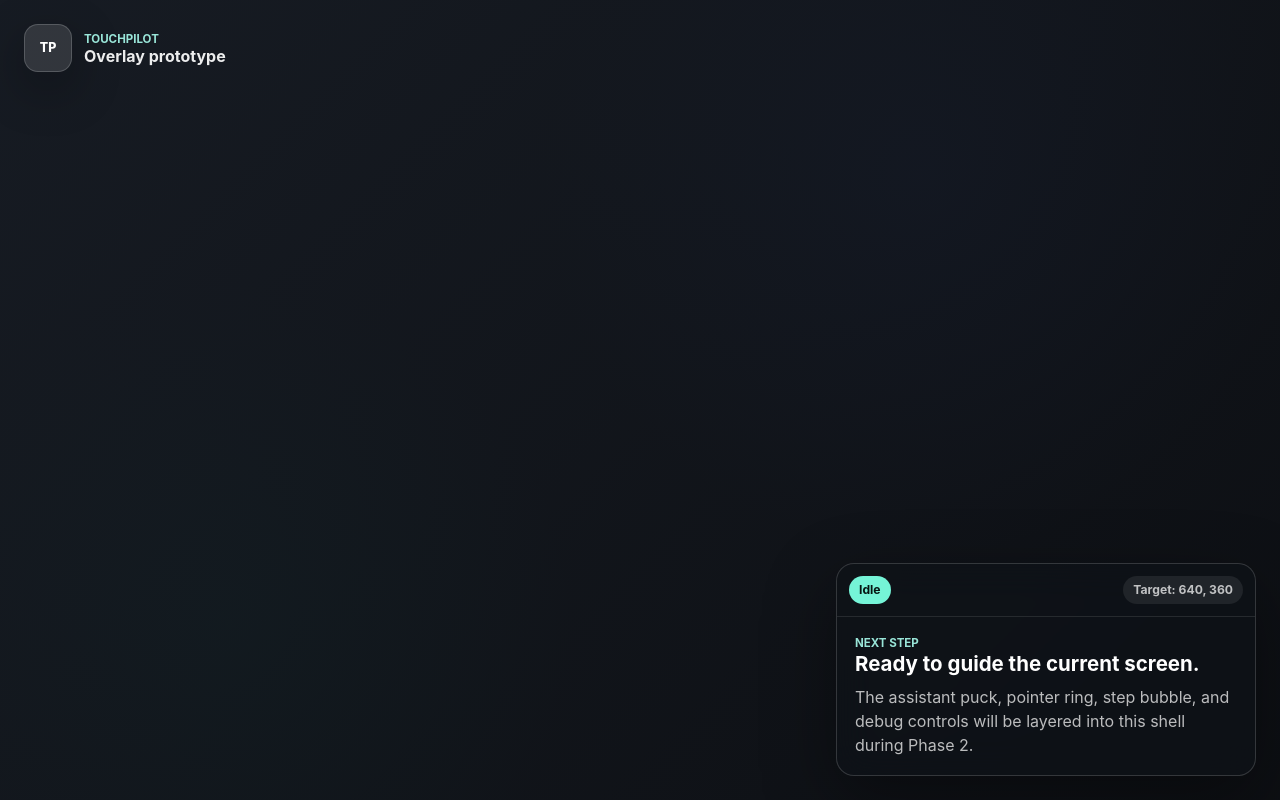
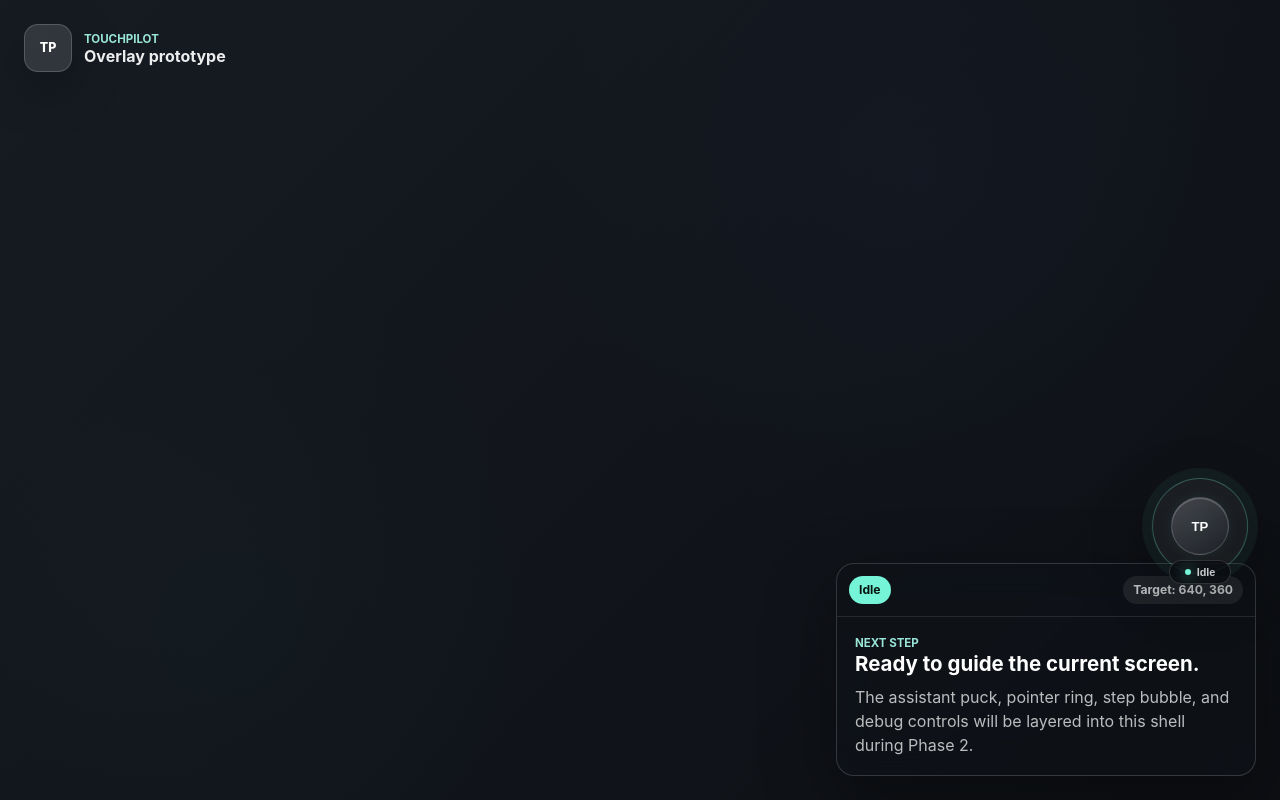
Before and after one commit to GargiGupta-io/toki, a React (Vite) app in the folder touchpilot/apps/desktop/: page / in a window 1280 px wide. Built offline with nearby package versions, Linux system fonts and the light colour scheme.

Commit message:
add assistant puck

```diff
--- a/touchpilot/apps/desktop/src/App.css
+++ b/touchpilot/apps/desktop/src/App.css
@@ -141,3 +141,97 @@ h1 {
   margin-bottom: 0;
   color: rgba(255, 255, 255, 0.72);
 }
+
+.assistant-puck {
+  position: absolute;
+  right: 32px;
+  bottom: 226px;
+  width: 96px;
+  height: 96px;
+  display: grid;
+  place-items: center;
+  border: 0;
+  border-radius: 50%;
+  background: transparent;
+  color: #ffffff;
+  cursor: pointer;
+  isolation: isolate;
+}
+
+.assistant-puck:focus-visible {
+  outline: 3px solid rgba(117, 244, 215, 0.9);
+  outline-offset: 6px;
+}
+
+.puck-orbit {
+  position: absolute;
+  inset: 0;
+  border: 1px solid rgba(117, 244, 215, 0.36);
+  border-radius: inherit;
+  background:
+    radial-gradient(circle at 50% 50%, rgba(117, 244, 215, 0.16), transparent 58%),
+    rgba(255, 255, 255, 0.06);
+  box-shadow:
+    0 0 0 10px rgba(117, 244, 215, 0.06),
+    0 20px 70px rgba(0, 0, 0, 0.4);
+  animation: puck-pulse 2.8s ease-in-out infinite;
+  z-index: -1;
+}
+
+.puck-core {
+  display: grid;
+  width: 58px;
+  height: 58px;
+  place-items: center;
+  border: 1px solid rgba(255, 255, 255, 0.18);
+  border-radius: 50%;
+  background:
+    linear-gradient(145deg, rgba(255, 255, 255, 0.22), rgba(255, 255, 255, 0.06)),
+    rgba(14, 18, 24, 0.88);
+  box-shadow: inset 0 1px 0 rgba(255, 255, 255, 0.22);
+  font-size: 0.82rem;
+  font-weight: 900;
+}
+
+.puck-status {
+  position: absolute;
+  left: 50%;
+  bottom: -10px;
+  min-width: 62px;
+  min-height: 24px;
+  display: inline-flex;
+  align-items: center;
+  justify-content: center;
+  gap: 6px;
+  transform: translateX(-50%);
+  border: 1px solid rgba(255, 255, 255, 0.14);
+  border-radius: 999px;
+  padding: 0 9px;
+  background: rgba(10, 13, 18, 0.82);
+  color: rgba(255, 255, 255, 0.78);
+  font-size: 0.68rem;
+  font-weight: 800;
+  line-height: 1;
+  white-space: nowrap;
+}
+
+.puck-status-dot {
+  width: 6px;
+  height: 6px;
+  border-radius: 50%;
+  background: #75f4d7;
+  box-shadow: 0 0 14px rgba(117, 244, 215, 0.9);
+}
+
+@keyframes puck-pulse {
+  0%,
+  100% {
+    transform: scale(1);
+    opacity: 0.88;
+  }
+
+  50% {
+    transform: scale(1.06);
+    opacity: 1;
+  }
+}
--- a/touchpilot/apps/desktop/src/App.tsx
+++ b/touchpilot/apps/desktop/src/App.tsx
@@ -1,4 +1,17 @@
 import "./App.css";
+
+function AssistantPuck() {
+  return (
+    <button className="assistant-puck" type="button" aria-label="Open TouchPilot">
+      <span className="puck-orbit" aria-hidden="true" />
+      <span className="puck-core">TP</span>
+      <span className="puck-status">
+        <span className="puck-status-dot" aria-hidden="true" />
+        Idle
+      </span>
+    </button>
+  );
+}
 
 function App() {
   return (
@@ -26,6 +39,8 @@ function App() {
           </p>
         </div>
       </section>
+
+      <AssistantPuck />
     </main>
   );
 }
```
